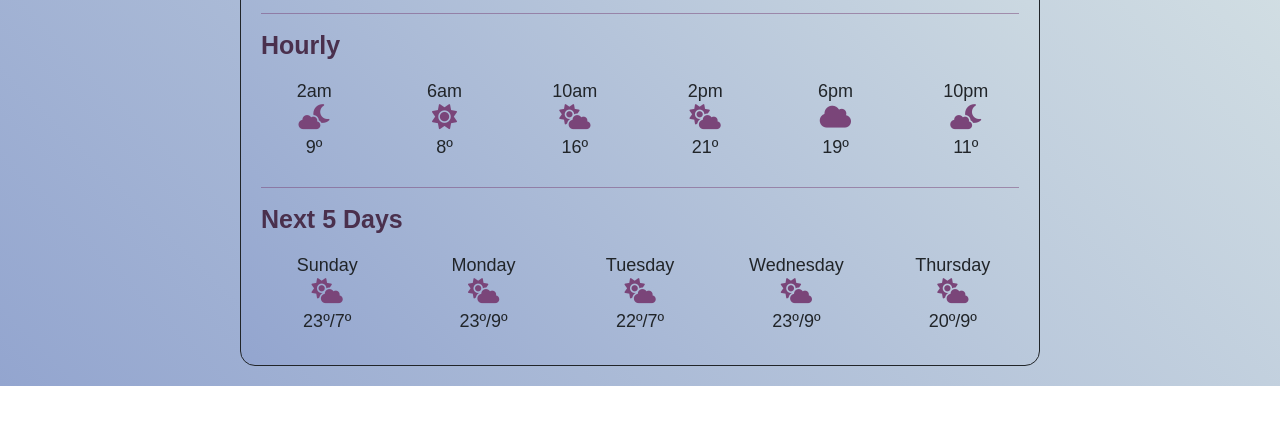
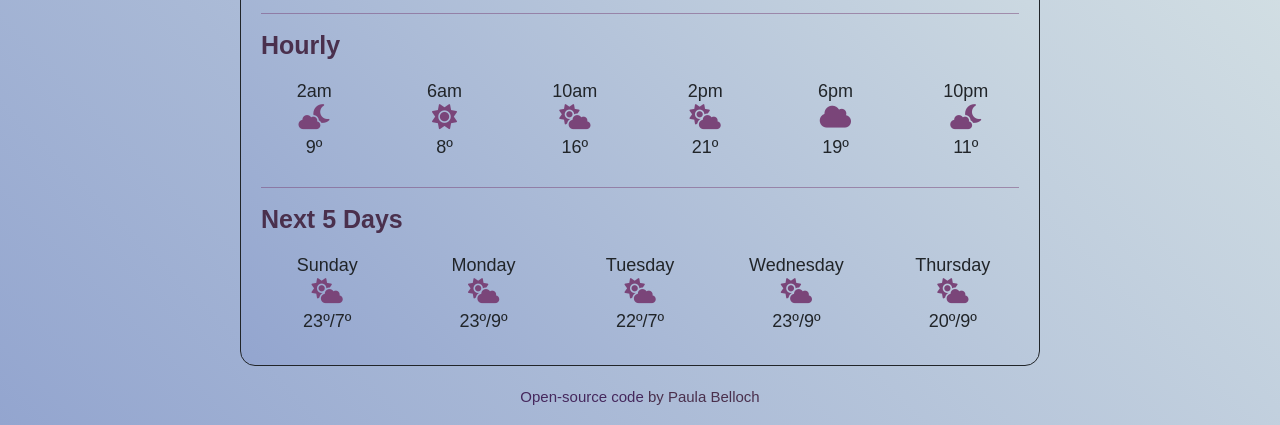
Before and after one commit to Pabelara/Weather-App, a plain HTML site: page WeatherApp.html in a window 1280 px wide. Shown: the part 522-947 px from the top of the page. Before the commit the page ends 908 px from the top, so only its background shows below. Drawn offline with nearby package versions, Linux system fonts and the light colour scheme; a web font is replaced by a local one.

Commit message:
Added Credits with Link to GitHub

```diff
--- a/WeatherApp.css
+++ b/WeatherApp.css
@@ -171,3 +171,10 @@ hr {
   color: #7a4579;
   opacity: 0.5;
 }
+
+.credits {
+  color: #4a304d;
+  font-family: Arial, Helvetica, sans-serif;
+  font-size: 15px;
+  text-align: center;
+}
--- a/WeatherApp.html
+++ b/WeatherApp.html
@@ -133,6 +133,12 @@
         </div>
       </div>
     </div>
+    <p class="credits">
+      <a href="https://github.com/Pabelara?tab=repositories"
+        >Open-source code</a
+      >
+      by Paula Belloch
+    </p>
     <script src="WeatherApp.js"></script>
   </body>
 </html>
```
